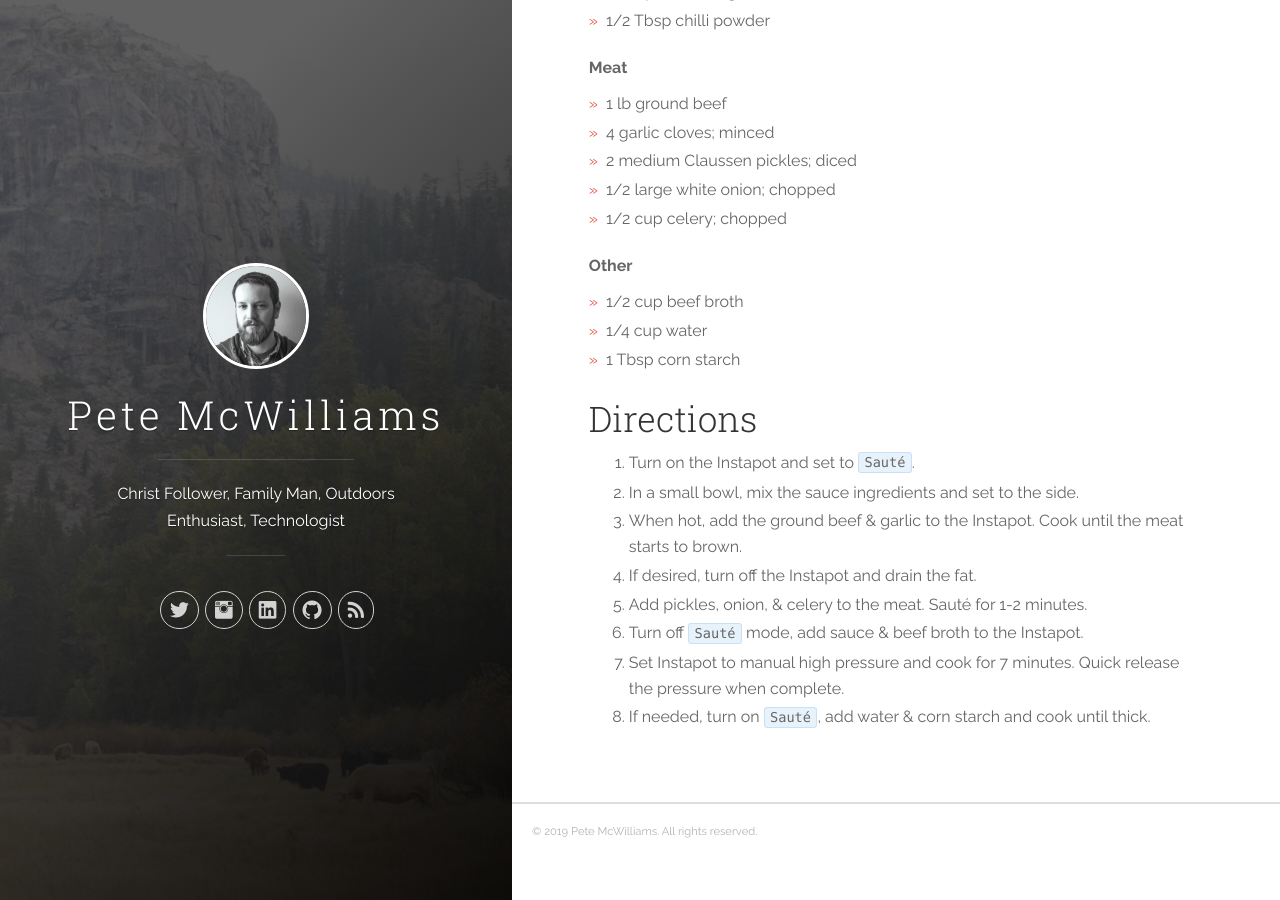
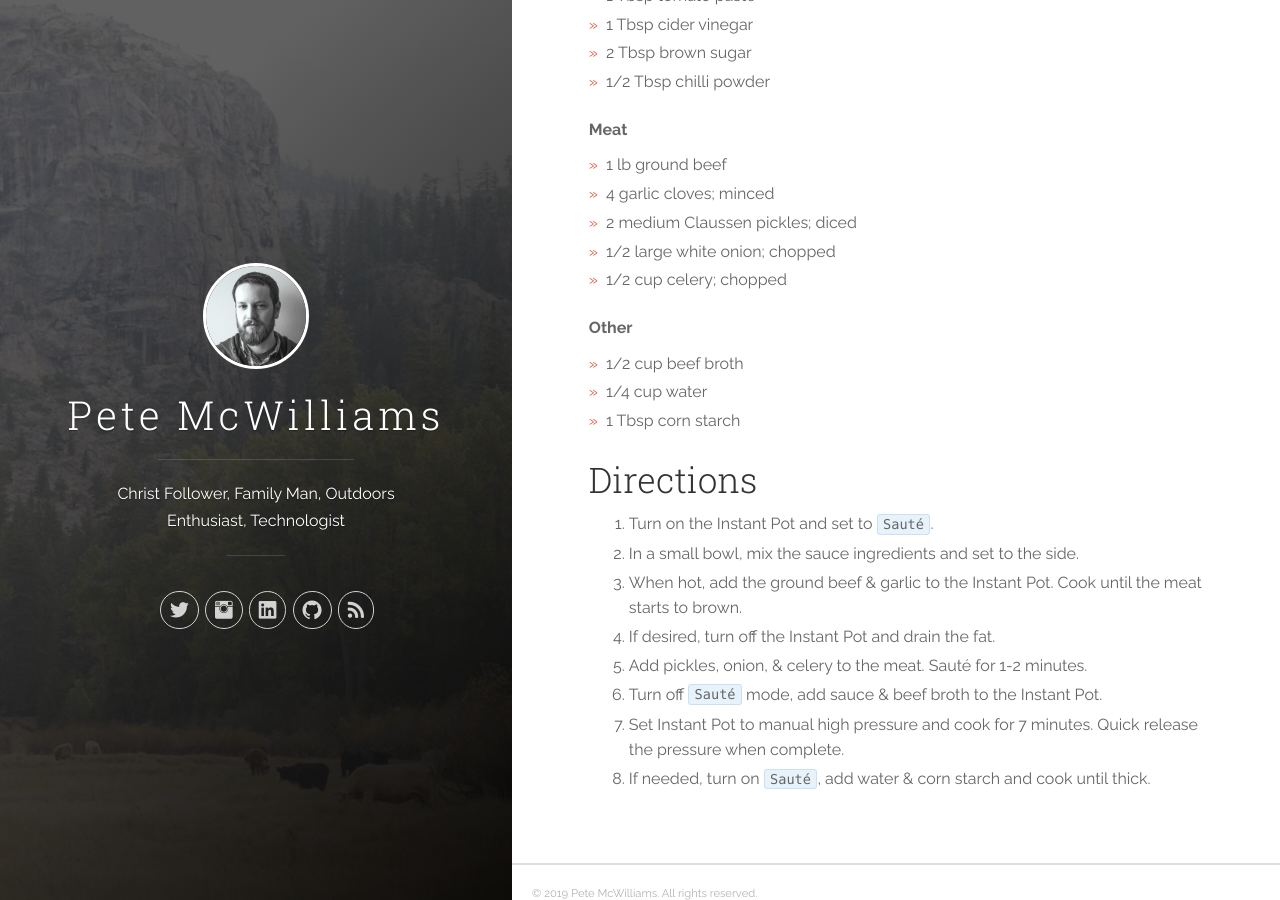
Before and after one commit to petemcw/petemcw.github.com, a Jekyll site: the page built from _posts/2018-04-14-instapot-sloppy-joes.md, in a window 1280 px wide and 900 px high, scrolled down 1050 px. Built offline with Jekyll 4.4.1, drawn with Linux system fonts in a browser that asks for light colours; some of the changed text lies outside the part shown.

Commit message:
Corrects nickname to legitimate name

```diff
--- a/_posts/2018-04-14-instapot-sloppy-joes.md
+++ b/_posts/2018-04-14-instapot-sloppy-joes.md
@@ -1,10 +1,10 @@
 ---
 layout: recipe
-title: "Instapot Sloppy Joes"
-excerpt: "Quick, Easy, and Tasty Instapot Sloppy Joes"
+title: "Instant Pot Sloppy Joes"
+excerpt: "Quick, Easy, and Tasty Instant Pot Sloppy Joes"
 date: 2018-04-14 18:04:23
 categories: [recipes]
-tags: [recipes,instapot,lunch,dinner,beef]
+tags: [recipes,instapot,instant pot,lunch,dinner,beef]
 hidden: true
 
 recipe:
@@ -39,13 +39,13 @@ recipe:
     * 1 Tbsp corn starch
 
   directions: |-
-    1. Turn on the Instapot and set to `Sauté`.
+    1. Turn on the Instant Pot and set to `Sauté`.
     2. In a small bowl, mix the sauce ingredients and set to the side.
-    3. When hot, add the ground beef & garlic to the Instapot. Cook until the meat starts to brown.
-    4. If desired, turn off the Instapot and drain the fat.
+    3. When hot, add the ground beef & garlic to the Instant Pot. Cook until the meat starts to brown.
+    4. If desired, turn off the Instant Pot and drain the fat.
     5. Add pickles, onion, & celery to the meat. Sauté for 1-2 minutes.
-    6. Turn off `Sauté` mode, add sauce & beef broth to the Instapot.
-    7. Set Instapot to manual high pressure and cook for 7 minutes. Quick release the pressure when complete.
+    6. Turn off `Sauté` mode, add sauce & beef broth to the Instant Pot.
+    7. Set Instant Pot to manual high pressure and cook for 7 minutes. Quick release the pressure when complete.
     8. If needed, turn on `Sauté`, add water & corn starch and cook until thick.
 ---
 
```
